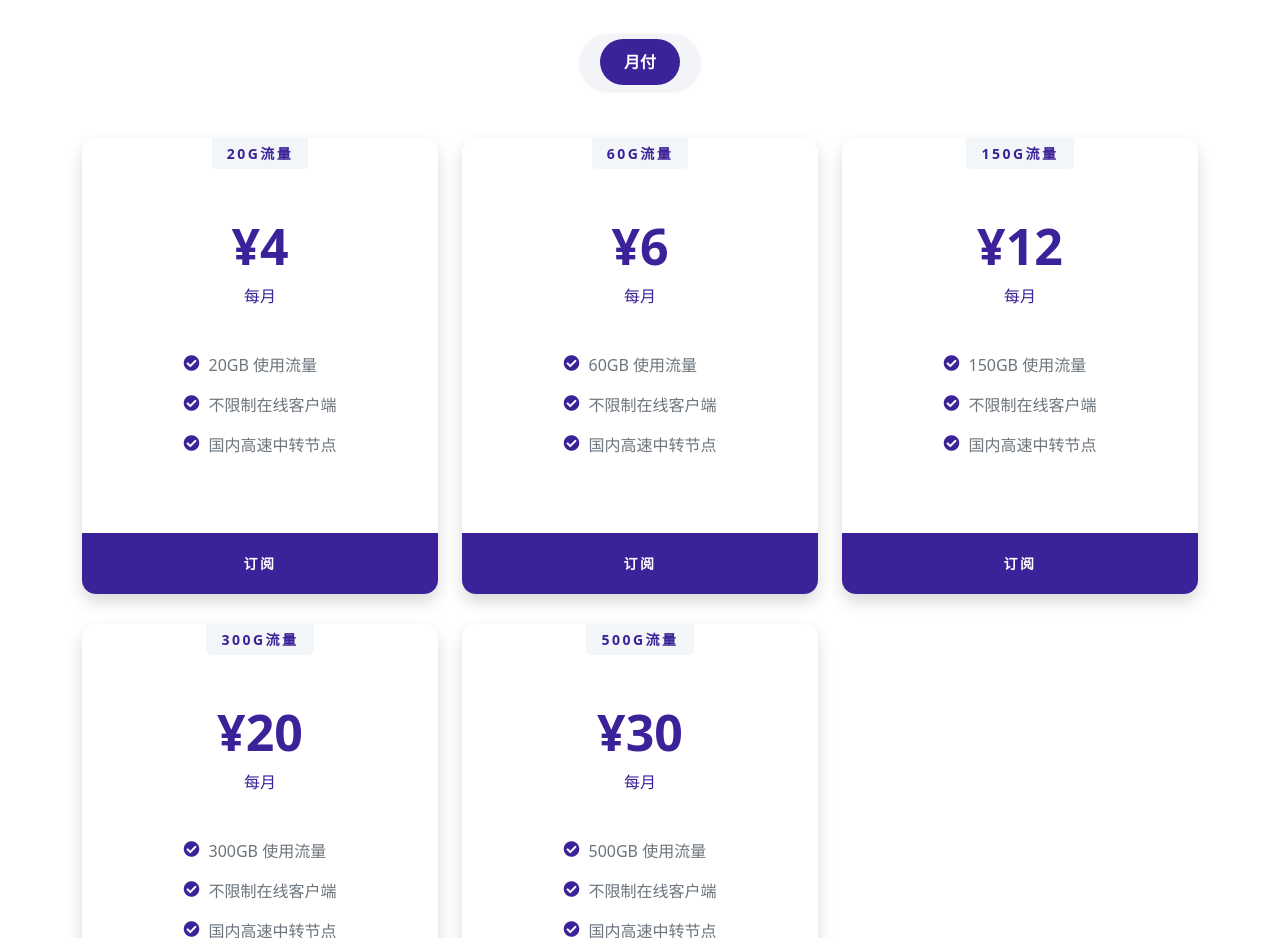
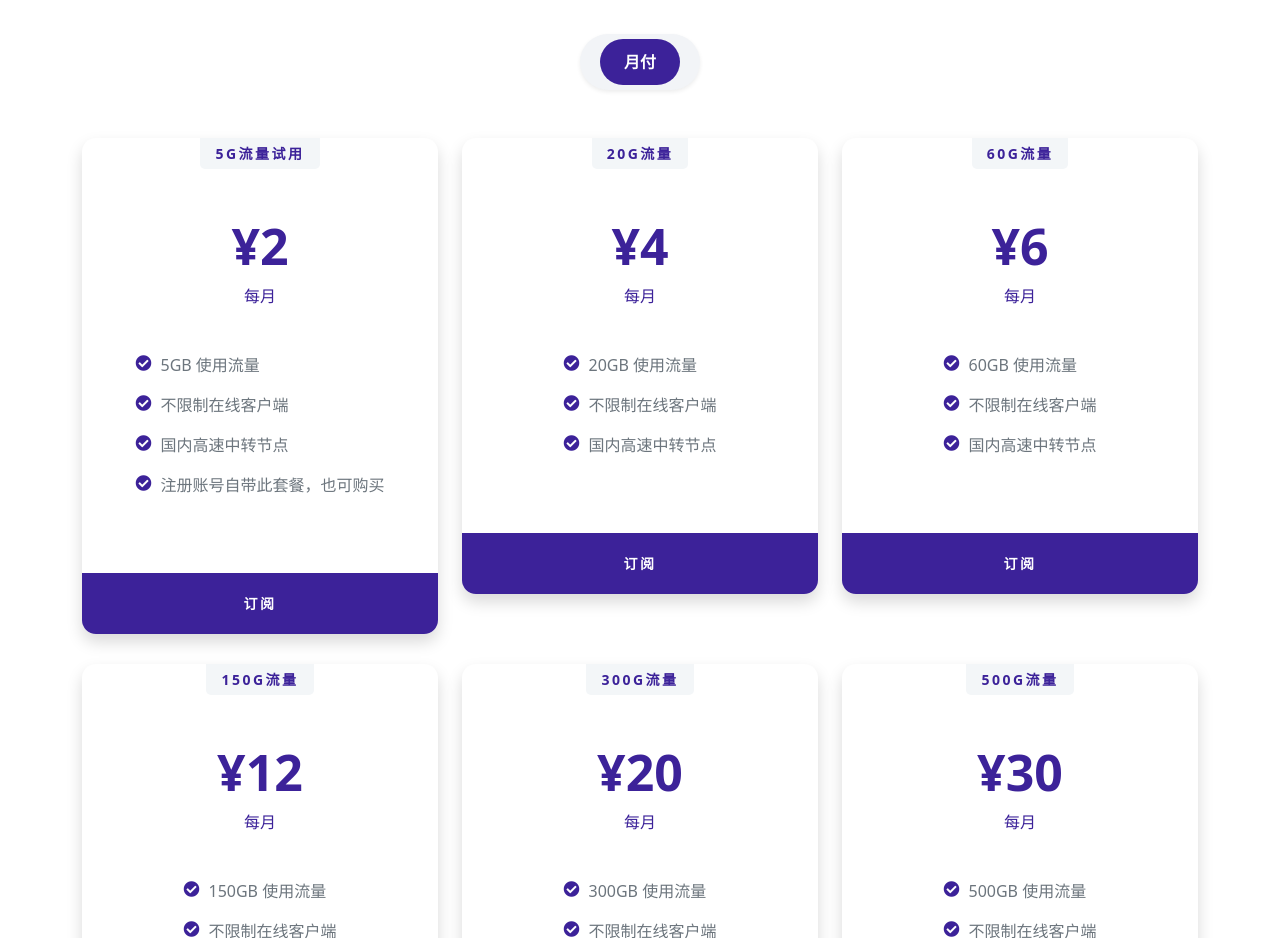
Before and after one commit to Hiccup6/V2board-theme-Hiccupport, a plain HTML site: page index.html in a window 1280 px wide. Shown: the part 2800-3738 px from the top of the page. Drawn offline with Linux system fonts and the light colour scheme; files that its build step writes are made by us from their sources; files whose address does not match are found by name; a web font is replaced by a local one.

Commit message:
修改套餐

```diff
--- a/index.html
+++ b/index.html
@@ -272,7 +272,60 @@
                         <div class="tab-pane fade show active" id="pills-monthly" role="tabpanel"
                              aria-labelledby="pills-monthly-tab">
                             <div class="row mt-5">
-<!--                        10G -->
+
+                                <!--                        10G -->
+                                <div class="col-12 col-md-4 col-lg-4">
+                                    <div class="pricing shadow rounded-lg">
+                                        <div class="pricing-title">
+                                            5G流量试用
+                                        </div>
+                                        <div class="pricing-padding">
+                                            <div class="pricing-price">
+                                                <div>¥2</div>
+                                                <div>每月</div>
+                                            </div>
+                                            <div class="pricing-details">
+                                                <div class="pricing-item">
+                                                    <div
+                                                            style="width:25px; height:25px;line-height: 20px;color:#3c2299;">
+                                                        <i class="fas fa-check-circle"></i>
+                                                    </div>
+                                                    <div class="pricing-item-label">5GB 使用流量</div>
+                                                </div>
+                                                <div class="pricing-item">
+                                                    <div
+                                                            style="width:25px; height:25px;line-height: 20px;color:#3c2299;">
+                                                        <i class="fas fa-check-circle"></i>
+                                                    </div>
+                                                    <div class="pricing-item-label">不限制在线客户端</div>
+                                                </div>
+                                                <div class="pricing-item">
+                                                    <div
+                                                            style="width:25px; height:25px;line-height: 20px;color:#3c2299;">
+                                                        <i class="fas fa-check-circle"></i>
+                                                    </div>
+                                                    <div class="pricing-item-label">国内高速中转节点</div>
+                                                </div>
+                                                <div class="pricing-item">
+                                                    <div
+                                                            style="width:25px; height:25px;line-height: 20px;color:#3c2299;">
+                                                        <i class="fas fa-check-circle"></i>
+                                                    </div>
+                                                    <div class="pricing-item-label">注册账号自带此套餐，也可购买</div>
+                                                </div>
+                                            </div>
+                                        </div>
+                                        <div class="pricing-cta go-to-buy-page">
+                                            <a style="border-radius:0 0 14px 14px; background:#3c2299; color:#fff;"
+                                               href="/index.php">订阅</a>
+                                        </div>
+                                    </div>
+                                </div>
+
+
+
+
+                                <!--                        10G -->
                                 <div class="col-12 col-md-4 col-lg-4">
                                     <div class="pricing shadow rounded-lg">
                                         <div class="pricing-title">
```
